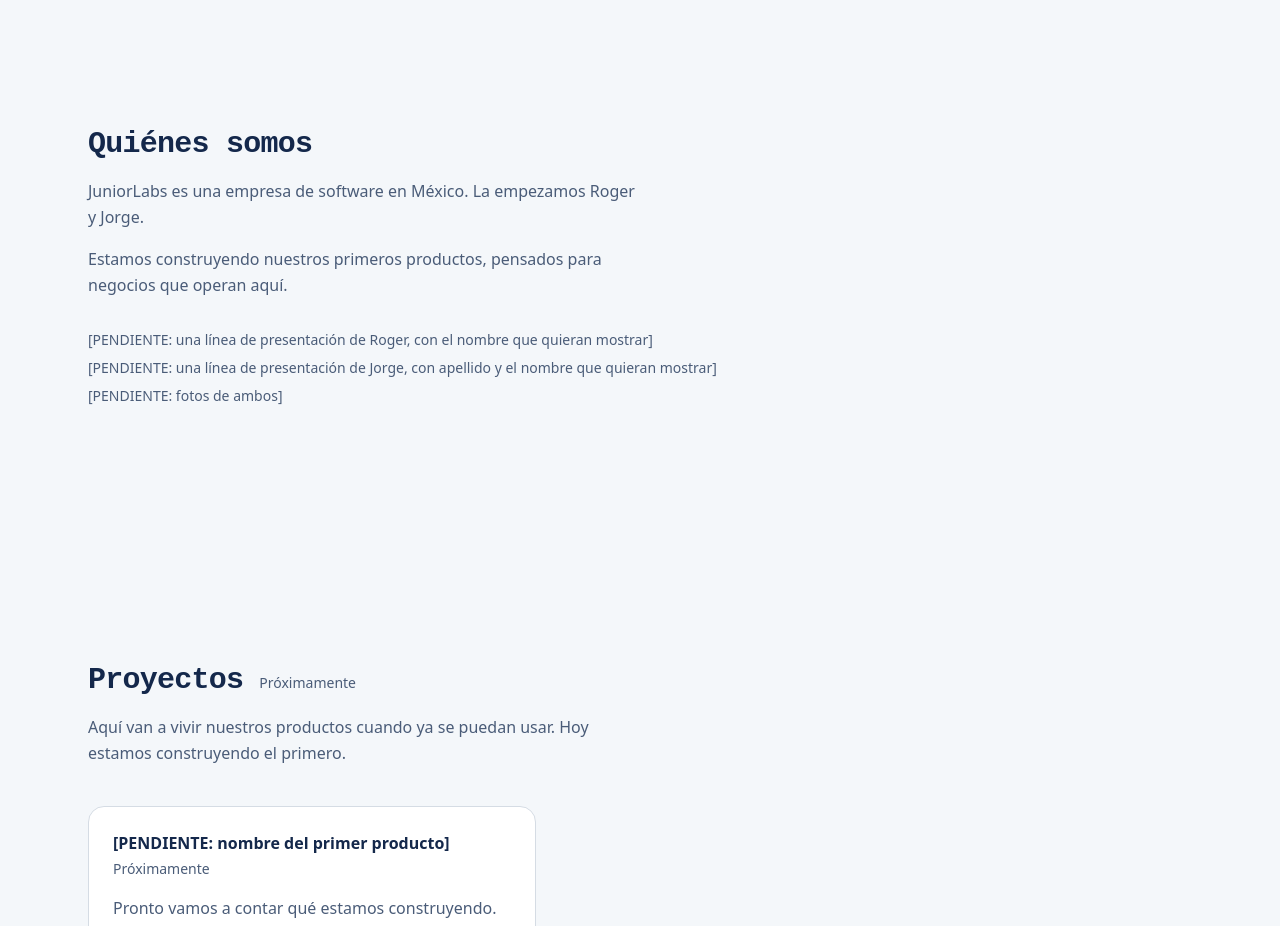
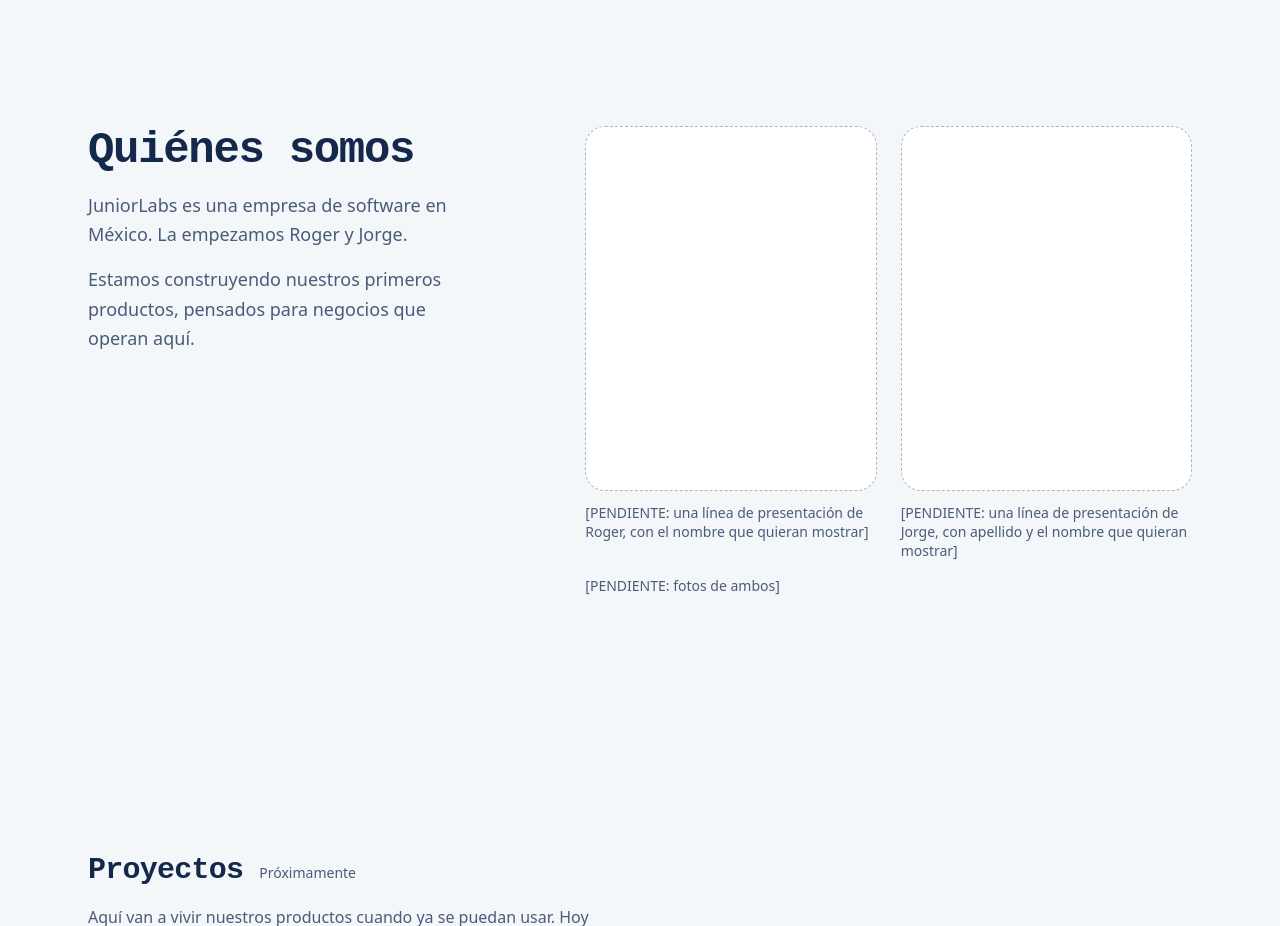
Before and after one commit to JuniorLabs-corp/juniorlabs-web, an Astro site: page / in a window 1280 px wide. Shown: the part 1480-2406 px from the top of the page. Built offline with nearby package versions, Linux system fonts and the light colour scheme; Astro itself is replaced by a stand-in of ours.

Commit message:
feat: sección quiénes somos
- Título y dos párrafos de Marketing desde site.ts
- Huecos para las fotos de Roger y Jorge (recuadros vacíos punteados, sin imágenes) con sus [PENDIENTE] literales
- [PENDIENTE: fotos de ambos] visible bajo los huecos; nada inventado
- Misma retícula que Qué hacemos: texto a la izquierda y huecos a la derecha desde 1024px
- Estilo .section-title compartido en global.css (Qué hacemos lo usa sin cambio visual)

```diff
--- a/src/components/sections/QueHacemos.astro
+++ b/src/components/sections/QueHacemos.astro
@@ -9,7 +9,7 @@ const { id, title, intro, blocks } = site.queHacemos;
 	<Container class="grid gap-10 lg:grid-cols-[minmax(0,5fr)_minmax(0,7fr)] lg:gap-16">
 		<!-- Título e intro acompañan la lectura de los bloques en escritorio -->
 		<div class="lg:sticky lg:top-28 lg:self-start">
-			<h2 id={`${id}-title`} class="section-title font-mono font-bold">{title}</h2>
+			<h2 id={`${id}-title`} class="section-title">{title}</h2>
 			<p class="mt-4 max-w-[38ch] text-lg leading-relaxed text-pretty text-text-secondary">{intro}</p>
 		</div>
 
@@ -35,12 +35,6 @@ const { id, title, intro, blocks } = site.queHacemos;
 			border-block: 1px solid var(--border);
 		}
 
-		.section-title {
-			font-size: clamp(1.875rem, 1.4rem + 2vw, 2.75rem);
-			line-height: 1.1;
-			letter-spacing: -0.03em;
-		}
-
 		.block-row {
 			padding-block: 1.75rem;
 			border-top: 1px solid var(--border);
--- a/src/components/sections/QuienesSomos.astro
+++ b/src/components/sections/QuienesSomos.astro
@@ -3,16 +3,46 @@ import Container from '../layout/Container.astro';
 import { site } from '../../content/site';
 
 const { id, title, paragraphs, pending } = site.quienesSomos;
+// pending: [línea de Roger, línea de Jorge, fotos de ambos] — literales de Marketing, sin rellenar
+const [rogerLine, jorgeLine, photosNote] = pending;
+const founders = [rogerLine, jorgeLine];
 ---
 
 <section id={id} aria-labelledby={`${id}-title`} class="py-section">
-	<Container>
-		<h2 id={`${id}-title`} class="font-mono text-3xl font-bold tracking-tight">{title}</h2>
-		<div class="mt-4 flex max-w-[60ch] flex-col gap-4 leading-relaxed text-text-secondary">
-			{paragraphs.map((paragraph) => <p>{paragraph}</p>)}
+	<Container class="grid gap-10 lg:grid-cols-[minmax(0,5fr)_minmax(0,7fr)] lg:gap-16">
+		<div>
+			<h2 id={`${id}-title`} class="section-title">{title}</h2>
+			<div class="mt-4 flex max-w-[38ch] flex-col gap-4 text-lg leading-relaxed text-pretty text-text-secondary">
+				{paragraphs.map((paragraph) => <p>{paragraph}</p>)}
+			</div>
 		</div>
-		<ul class="mt-8 flex flex-col gap-2 text-sm text-text-secondary">
-			{pending.map((item) => <li>{item}</li>)}
-		</ul>
+
+		<div>
+			<!-- role="list": Safari/VoiceOver quita la semántica de lista cuando list-style es none -->
+			<ul role="list" class="grid grid-cols-2 gap-4 sm:gap-6">
+				{
+					founders.map((line) => (
+						<li data-founder>
+							{/* Hueco para la foto: se reemplaza cuando Marketing entregue las fotos */}
+							<div data-photo-slot class="photo-slot" aria-hidden="true" />
+							<p class="mt-3 text-sm leading-snug text-text-secondary">{line}</p>
+						</li>
+					))
+				}
+			</ul>
+			<p class="mt-4 text-sm text-text-secondary">{photosNote}</p>
+		</div>
 	</Container>
 </section>
+
+<style>
+	@layer components {
+		.photo-slot {
+			aspect-ratio: 4 / 5;
+			/* Fondo de superficie + borde punteado marcado: se lee como espacio reservado en claro y oscuro */
+			background: var(--surface);
+			border: 1.5px dashed color-mix(in srgb, var(--text-secondary) 45%, transparent);
+			border-radius: 1.25rem;
+		}
+	}
+</style>
--- a/src/styles/global.css
+++ b/src/styles/global.css
@@ -90,6 +90,17 @@
   --spacing-section: clamp(4rem, 10vw, 8rem);
 }
 
+/* Título de sección compartido (h2 de cada sección de la landing) */
+@layer components {
+  .section-title {
+    font-family: var(--font-mono);
+    font-weight: 700;
+    font-size: clamp(1.875rem, 1.4rem + 2vw, 2.75rem);
+    line-height: 1.1;
+    letter-spacing: -0.03em;
+  }
+}
+
 @layer base {
   html {
     scroll-behavior: smooth;
```
